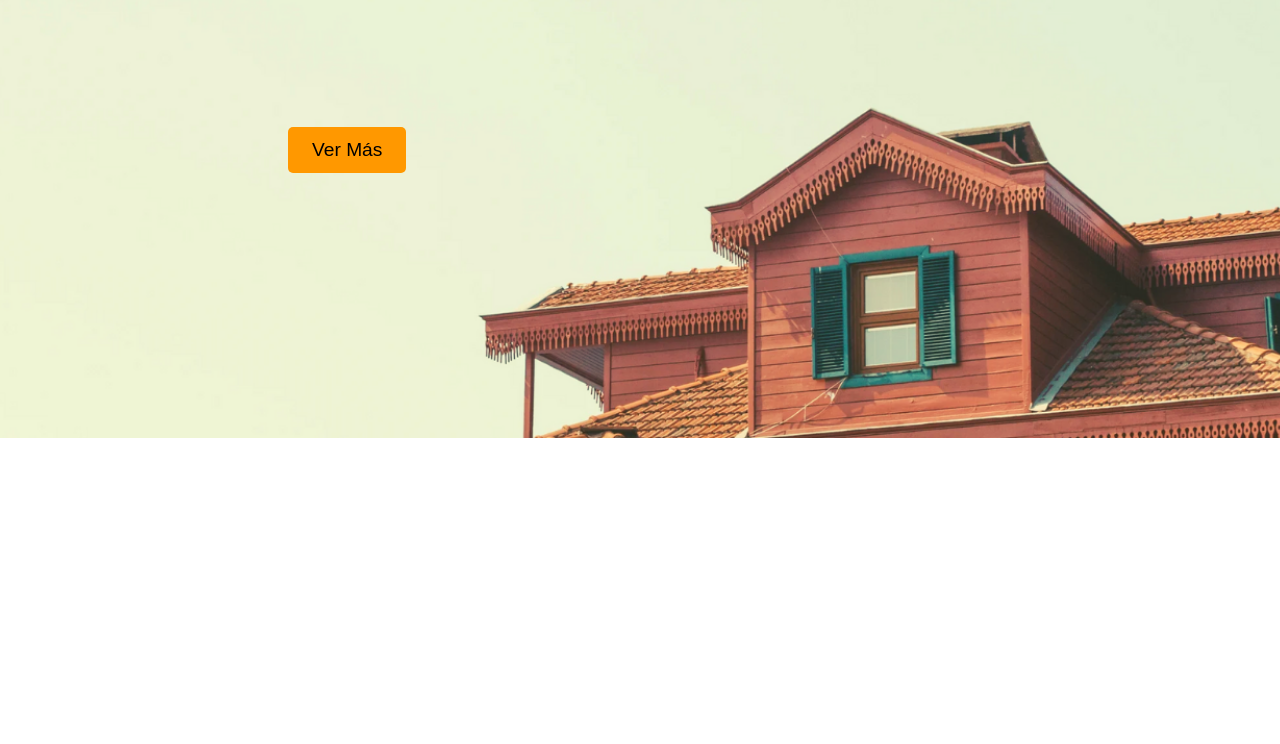
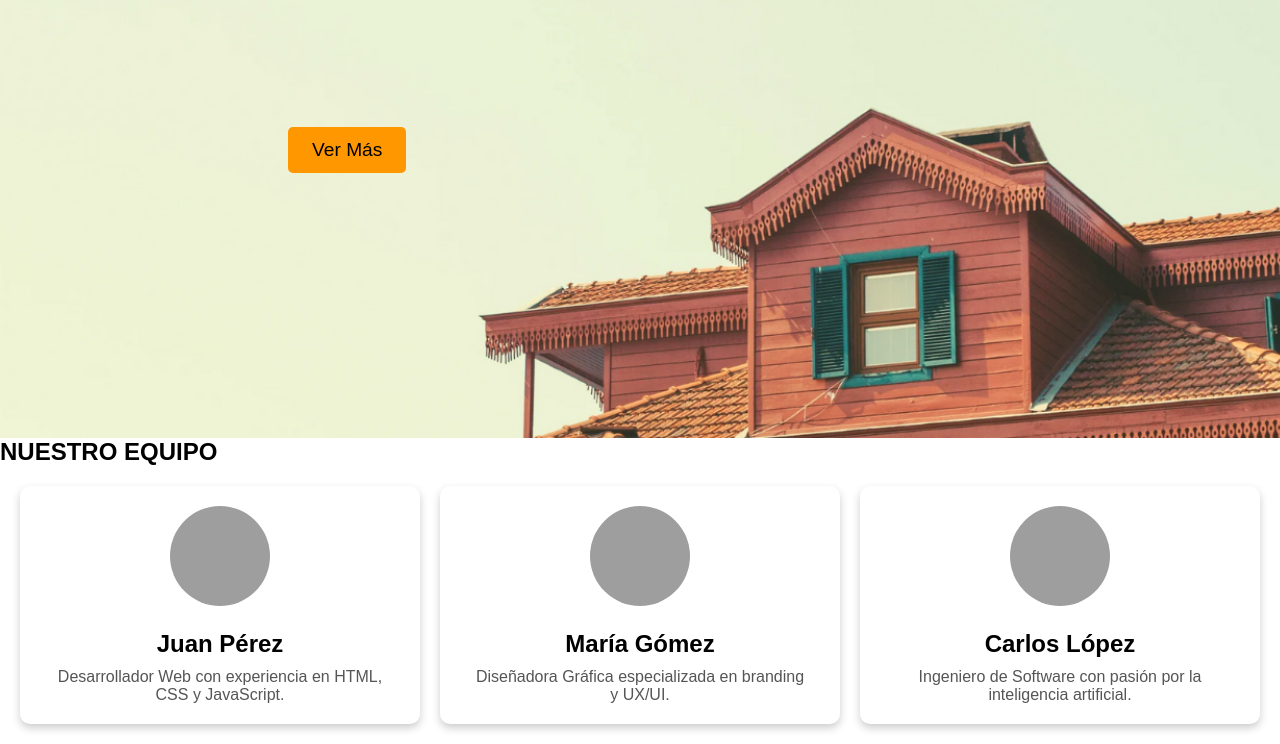
Before and after one commit to Newt142xd/Empresa-Rising-Eagle, a plain HTML site: page src/index.html in a window 1280 px wide. Shown: the part 1483-2227 px from the top of the page. Before the commit the page ends 1921 px from the top, so only its background shows below. Drawn offline with Linux system fonts and the light colour scheme; grey boxes are pictures that could not be loaded.

Commit message:
Se agregaron varias funciones como la del formulario, tambien se agrego el apartado de agentes con su presentacion y foto respectiva

```diff
--- a/src/css/inmuheble.css
+++ b/src/css/inmuheble.css
@@ -6,7 +6,7 @@
 }
 
 header {
-  background-color: #f8f8f8;
+  background-color: #ffffff;
   display: flex;
   align-items: center; /* Alinea verticalmente */
   width: 80.6rem;
--- a/src/css/style.css
+++ b/src/css/style.css
@@ -378,3 +378,33 @@ p {
   background-color: #000;
   color: #ffffff;
 }
+
+.container {
+  display: grid;
+  grid-template-columns: repeat(auto-fit, minmax(300px, 1fr));
+  gap: 20px;
+  padding: 20px;
+}
+.card {
+  background: white;
+  border-radius: 10px;
+  box-shadow: 0 4px 8px rgba(0, 0, 0, 0.2);
+  overflow: hidden;
+  text-align: center;
+  padding: 20px;
+}
+.card img {
+  width: 100px;
+  height: 100px;
+  border-radius: 50%;
+  object-fit: cover;
+  margin-bottom: 10px;
+}
+.card h3 {
+  margin: 10px 0;
+  font-size: 1.5em;
+}
+.card p {
+  color: #555;
+  padding: 0 10px;
+}
--- a/src/index.html
+++ b/src/index.html
@@ -158,5 +158,25 @@
         <a href="inmuheble.html" class="btn">Ver Más</a>
       </div>
     </div>
+    <section>
+      <h1>NUESTRO EQUIPO</h1>
+    </section>
+<div class="container">
+        <div class="card">
+            <img src="https://b2472105.smushcdn.com/2472105/wp-content/uploads/2023/01/Perfil-Profesional-_63-819x1024.jpg?lossy=1&strip=1&webp=1" alt="Persona 1">
+            <h3>Juan Pérez</h3>
+            <p>Desarrollador Web con experiencia en HTML, CSS y JavaScript.</p>
+        </div>
+        <div class="card">
+            <img src="https://encrypted-tbn0.gstatic.com/images?q=tbn:ANd9GcSqu89oqInWNGr6-hu5TlB4AvA2CHzoPJypgw&s" alt="Persona 2">
+            <h3>María Gómez</h3>
+            <p>Diseñadora Gráfica especializada en branding y UX/UI.</p>
+        </div>
+        <div class="card">
+            <img src="https://b2472105.smushcdn.com/2472105/wp-content/uploads/2023/01/Perfil-Profesional-_63-819x1024.jpg?lossy=1&strip=1&webp=1" alt="Persona 3">
+            <h3>Carlos López</h3>
+            <p>Ingeniero de Software con pasión por la inteligencia artificial.</p>
+        </div>
+    </div>
   </body>
 </html>
```
Also changed, not shown: src/Formulario.html (+39 -1 lines).
